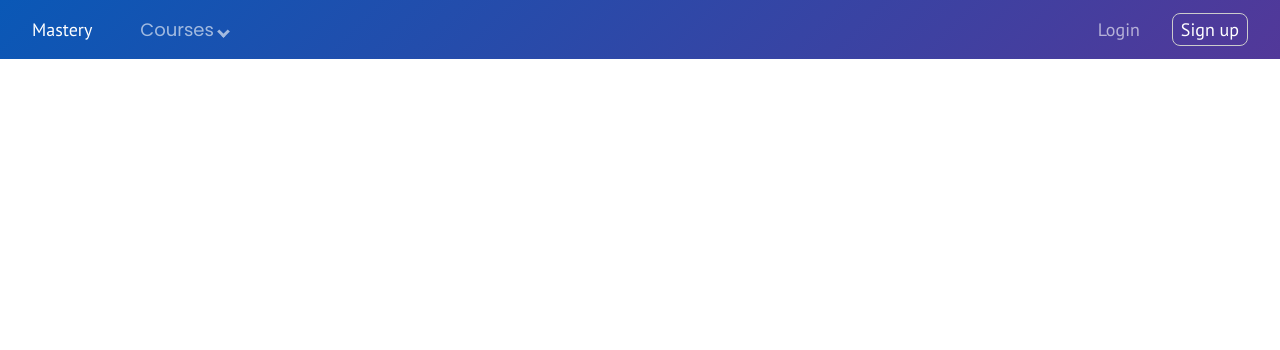
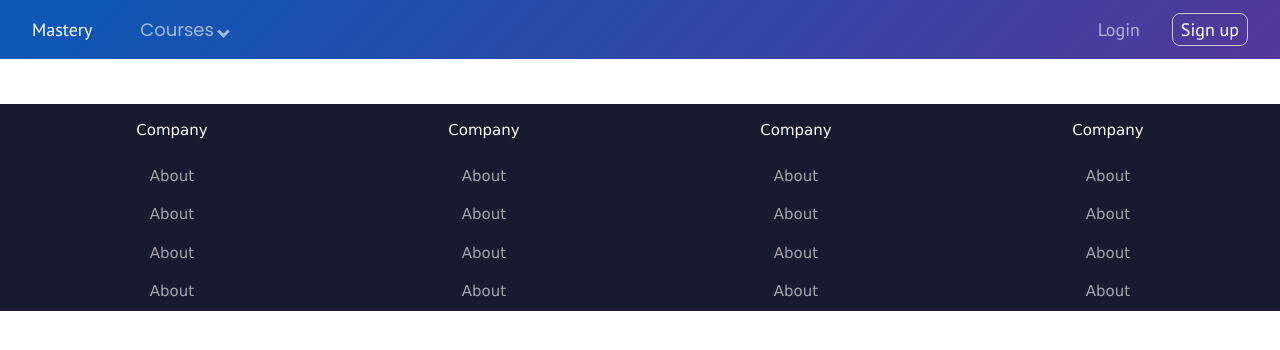
Before and after one commit to AkramIzz/training-startup, a Flask app: page / in a window 1280 px wide. Shown: the top 350 px of the page. Run offline with Flask 2, Linux system fonts and the light colour scheme; data that the repository does not hold is empty; some libraries are stand-ins or nearby versions.

Commit message:
Add footer

```diff
--- a/app/templates/_base.html
+++ b/app/templates/_base.html
@@ -299,4 +299,6 @@
         {% endblock %}
     </div>
     <br />
+
+    {% include '_footer.html' %}
 </body>
--- /dev/null
+++ b/app/templates/_footer.html
@@ -0,0 +1,116 @@
+<style>
+    .footer {
+        background-color: rgb(23, 27, 48)
+    }
+
+    .footer a {
+        text-decoration: none;
+        display: block;
+    }
+</style>
+
+<div class="w3-center   w3-container footer w3-text-white">
+    <div class="w3-quarter">
+        <p>
+            Company
+        </p>
+
+        <a href="#" class="w3-opacity w3-padding w3-hover-opacity-off">
+            About
+        </a>
+
+
+        <a href="#" class="w3-opacity w3-padding w3-hover-opacity-off">
+            About
+        </a>
+
+
+        <a href="#" class="w3-opacity w3-padding w3-hover-opacity-off">
+            About
+        </a>
+
+
+        <a href="#" class="w3-opacity w3-padding w3-hover-opacity-off">
+            About
+        </a>
+
+    </div>
+
+    <div class="w3-quarter">
+        <p>
+            Company
+        </p>
+
+        <a href="#" class="w3-opacity w3-padding w3-hover-opacity-off">
+            About
+        </a>
+
+
+        <a href="#" class="w3-opacity w3-padding w3-hover-opacity-off">
+            About
+        </a>
+
+
+        <a href="#" class="w3-opacity w3-padding w3-hover-opacity-off">
+            About
+        </a>
+
+
+        <a href="#" class="w3-opacity w3-padding w3-hover-opacity-off">
+            About
+        </a>
+
+    </div>
+
+    <div class="w3-quarter">
+        <p>
+            Company
+        </p>
+
+        <a href="#" class="w3-opacity w3-padding w3-hover-opacity-off">
+            About
+        </a>
+
+
+        <a href="#" class="w3-opacity w3-padding w3-hover-opacity-off">
+            About
+        </a>
+
+
+        <a href="#" class="w3-opacity w3-padding w3-hover-opacity-off">
+            About
+        </a>
+
+
+        <a href="#" class="w3-opacity w3-padding w3-hover-opacity-off">
+            About
+        </a>
+
+    </div>
+
+    <div class="w3-quarter">
+        <p>
+            Company
+        </p>
+
+        <a href="#" class="w3-opacity w3-padding w3-hover-opacity-off">
+            About
+        </a>
+
+
+        <a href="#" class="w3-opacity w3-padding w3-hover-opacity-off">
+            About
+        </a>
+
+
+        <a href="#" class="w3-opacity w3-padding w3-hover-opacity-off">
+            About
+        </a>
+
+
+        <a href="#" class="w3-opacity w3-padding w3-hover-opacity-off">
+            About
+        </a>
+
+    </div>
+</div>
```
